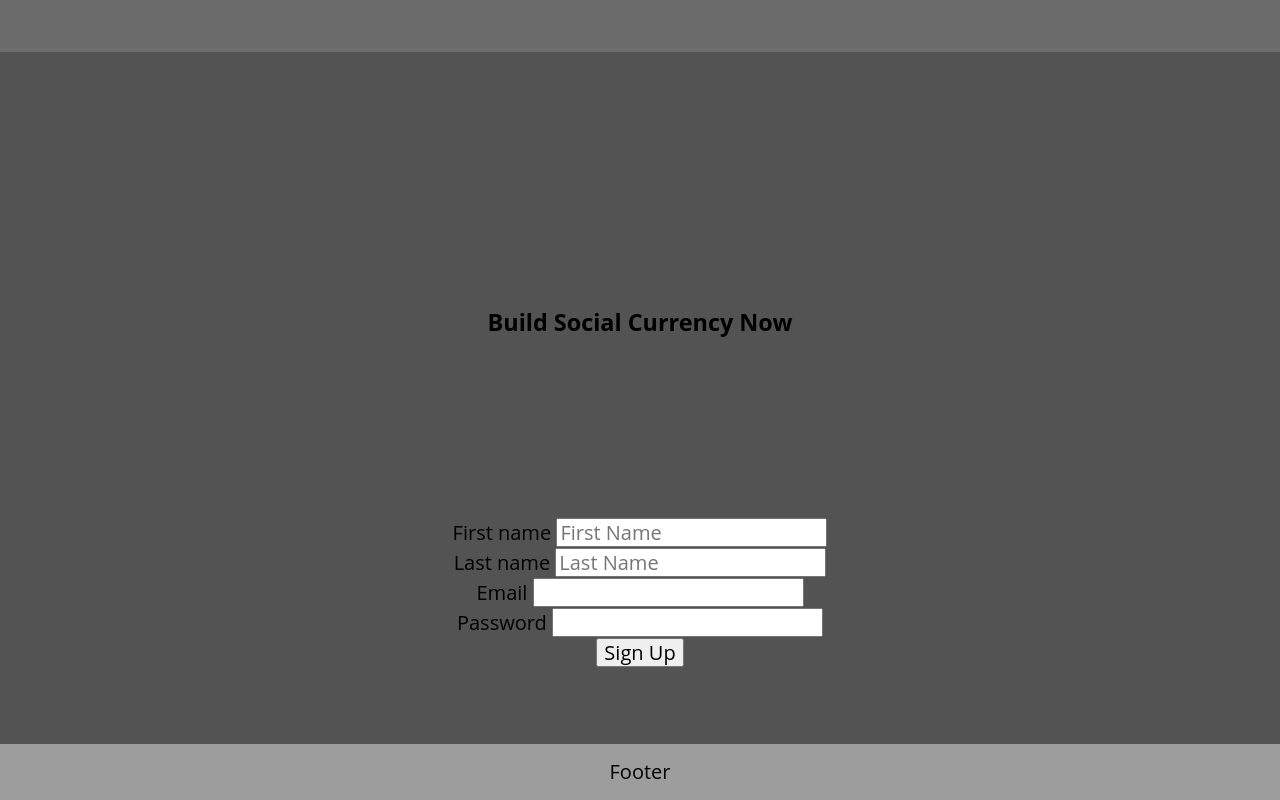
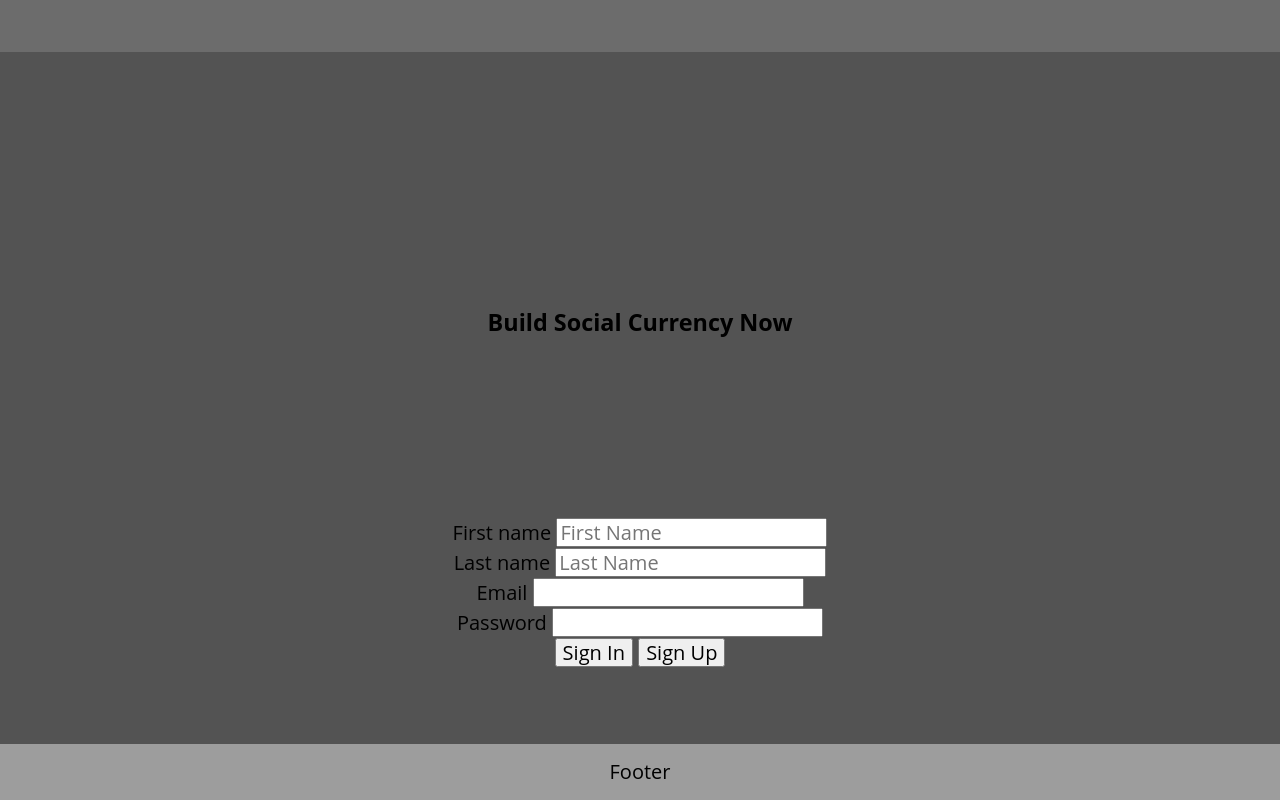
Before and after one commit to moorcode/conversation-landing-wireframe, a plain HTML site: page index.html in a window 1280 px wide. Shown: the part 2487-3287 px from the top of the page. Drawn offline with nearby package versions, Linux system fonts and the light colour scheme.

Commit message:
Update index.html

```diff
--- a/index.html
+++ b/index.html
@@ -62,6 +62,7 @@
               <label for="password">Password</label>
               <input type="password" name='password' id='password' />
             </div>
+          <button type='submit'>Sign In</button>
             <button type='submit'>Sign Up</button>
         </form>
       </section>
```
